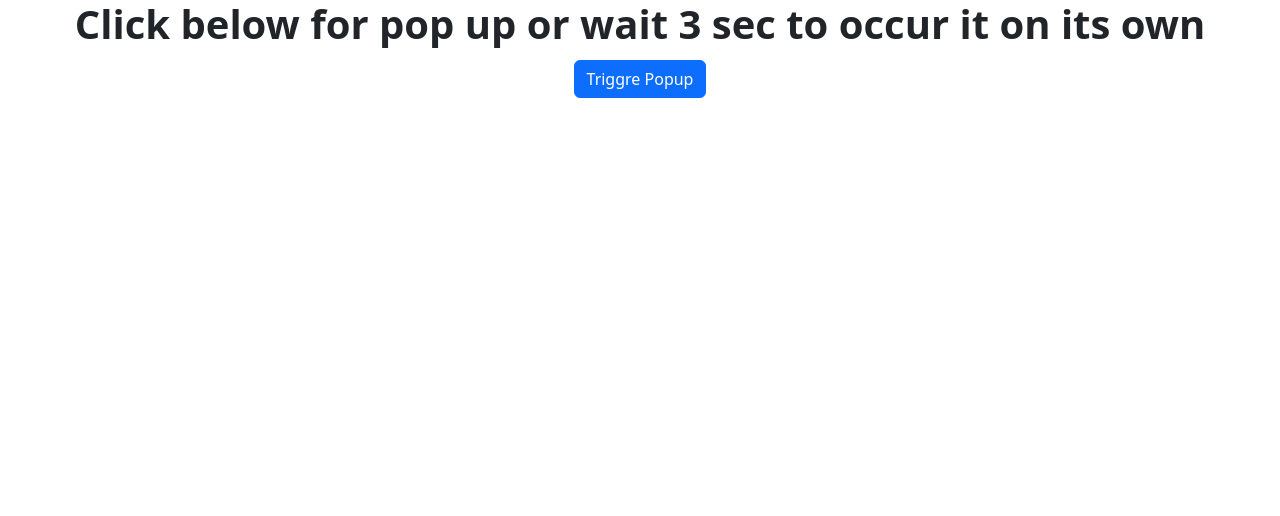
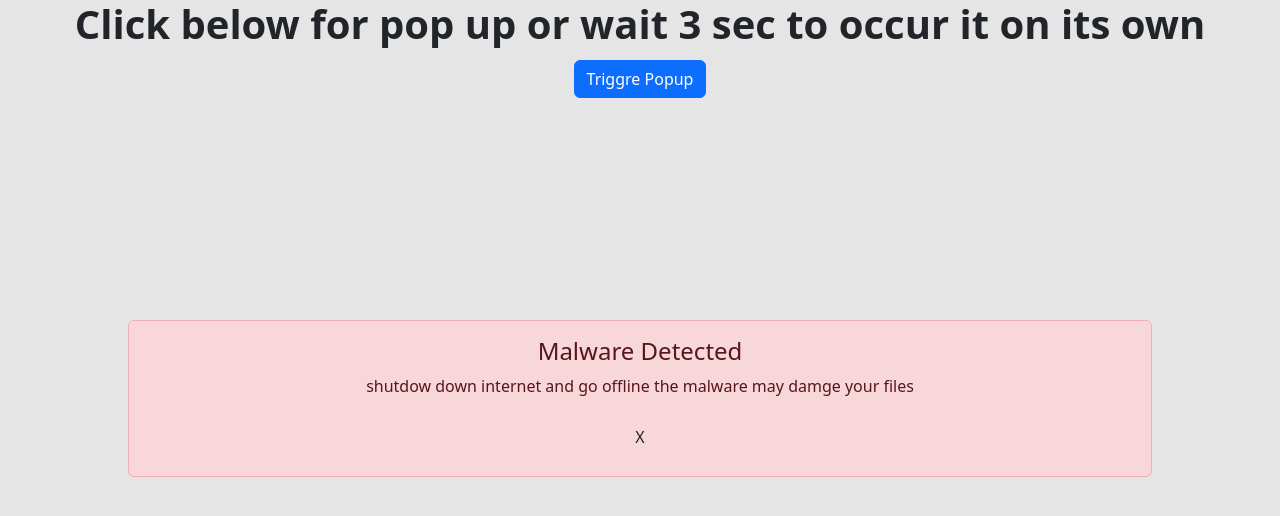
Before and after one commit to prideofscpadalia/30ReactProjects, a React (Vite) app: page / in a window 1280 px wide. Shown: the top 516 px of the page. Built offline with nearby package versions, Linux system fonts and the light colour scheme.

Commit message:
a new popup written which trigger with the time

```diff
--- a/src/Components/Popup.component.jsx
+++ b/src/Components/Popup.component.jsx
@@ -22,7 +22,7 @@ export default function Popup({type,title,text,handlePopup}) {
             <div className="alert-close flex justify-between">
                 <div className="flex flex-col">
                     <h4 className="text-left">{title && title}</h4>
-                    <p>{text && text}</p>
+                    <p className='text-left'>{text && text}</p>
                 </div>
                 <Button  text={"X"} onClick={()=>{
                     handlePopup(false)
--- a/src/Project/11-MagicPopup/PopupApp.jsx
+++ b/src/Project/11-MagicPopup/PopupApp.jsx
@@ -6,20 +6,24 @@ import Button from '../../Components/Button'
 
 export default function PopupApp() {
   const [triggerPopup,setTriggerPopup] =useState(false);
+  const [timeTriggerPopup,setTimeTriggerPopup] =useState(false);
+
   const handleClick=()=>{
     console.log("trigger btn clicked");
     setTriggerPopup(true)
   }
   useEffect(() => {
-    setInterval(()=>{
-      setTriggerPopup(false)
-    },)
+    setTimeout(()=>{
+      setTimeTriggerPopup(true)
+    },3000)
   }, [])
+
 
   return (
     <div className='text-center mb-5'>
       <Title text={"Click below for pop up or wait 3 sec to occur it on its own"}/>
       <Button btnClass={"btn-primary"} onClick={handleClick} text={"Triggre Popup"} />
+      {timeTriggerPopup && <Popup type={"alert-danger"} title={"Malware Detected"} text={"shutdow down internet and go offline the malware may damge your files"} handlePopup={setTimeTriggerPopup}/>}
       {triggerPopup && <Popup type={"alert-info"} title={"Trigger"} text={"this pop up is triggred by a button click"} handlePopup={setTriggerPopup}/>}
     </div>
   )
```
